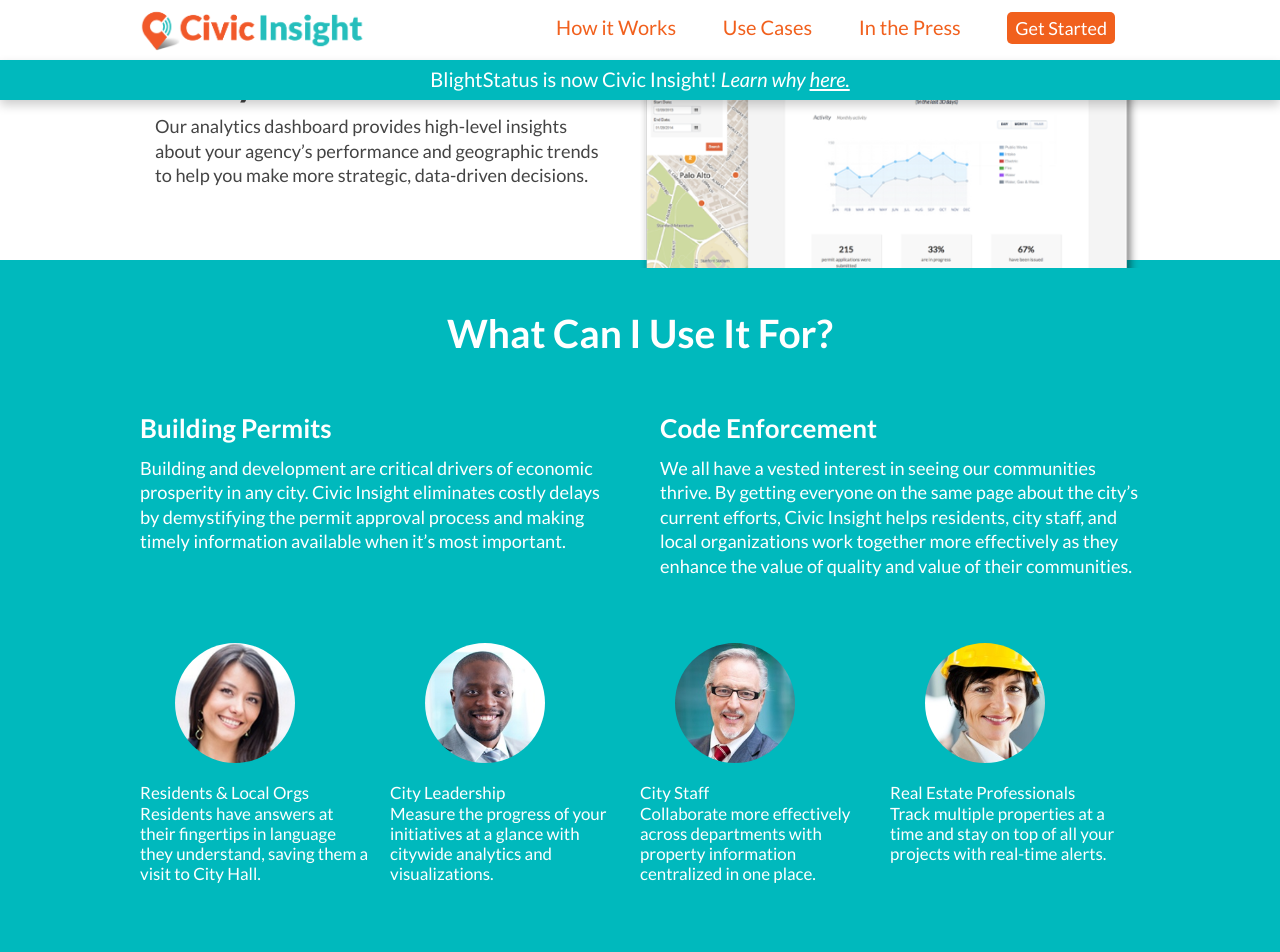
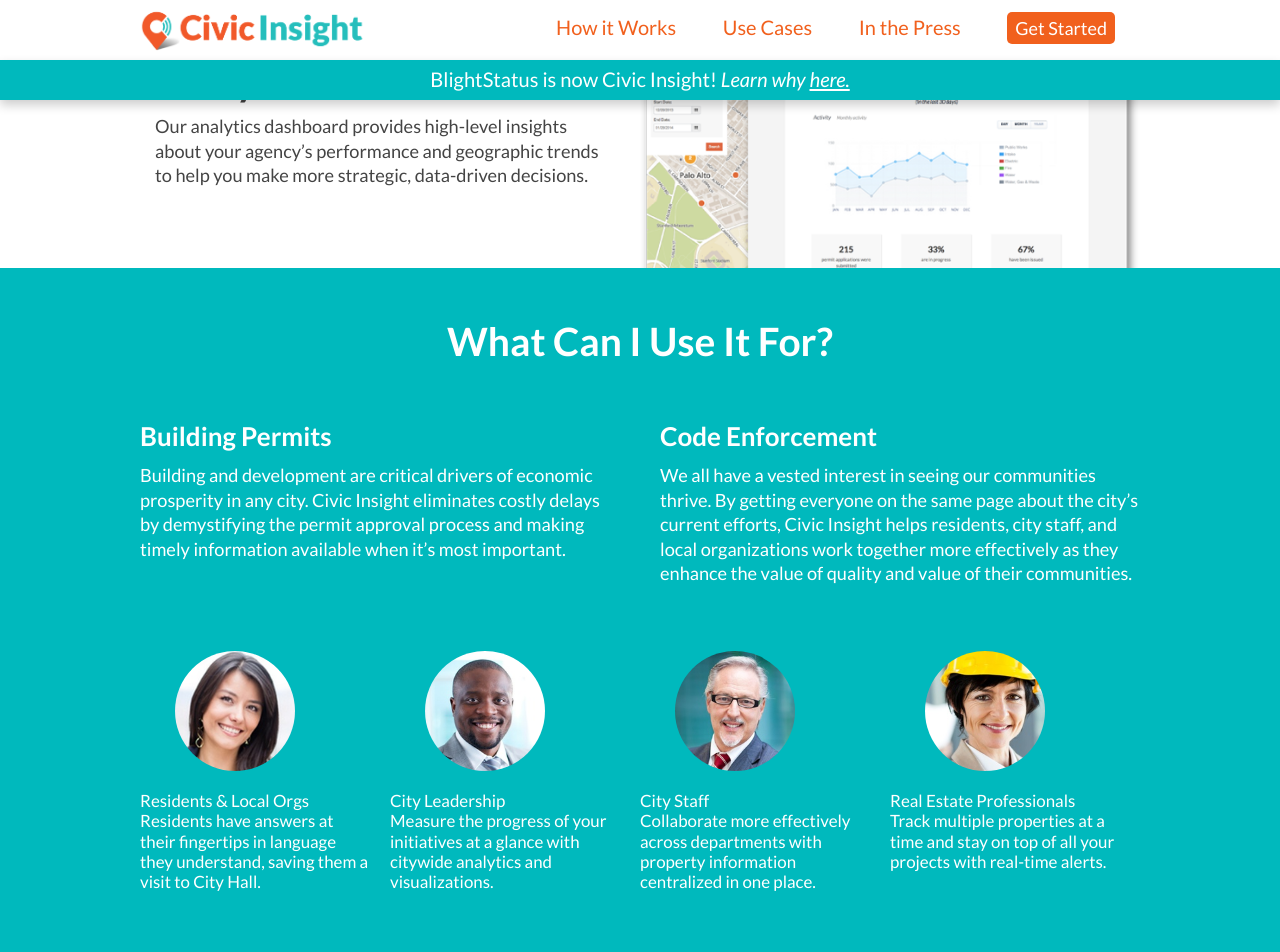
Before and after one commit to civicindustries/civicinsight.com, a Jekyll site: the page built from index.html, in a window 1280 px wide and 1400 px high, scrolled down 1381 px. Shown: the top 952 px of the window. Built offline with Jekyll 4.4.1, drawn with Linux system fonts in a browser that asks for light colours; nearby versions of some CDN libraries; Markdown is read by kramdown in place of the engine named in the settings; grey boxes are pictures that could not be loaded.

Commit message:
remove hard coded heigh

```diff
--- a/stylesheets/style.css
+++ b/stylesheets/style.css
@@ -109,7 +109,7 @@
 /*  text-align: white !important;
   background-color: #00b9bd !important ;
 */
-  height: 1001px;
+/*  height: 1001px;*/
   margin-bottom: 0;
 }
 
```
